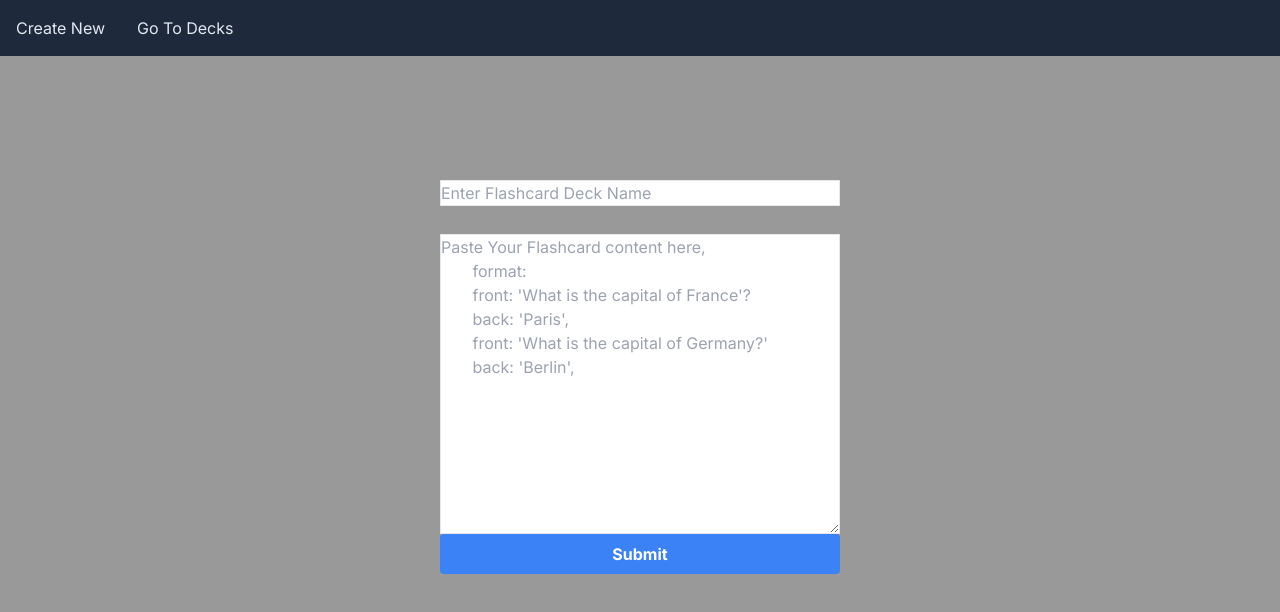
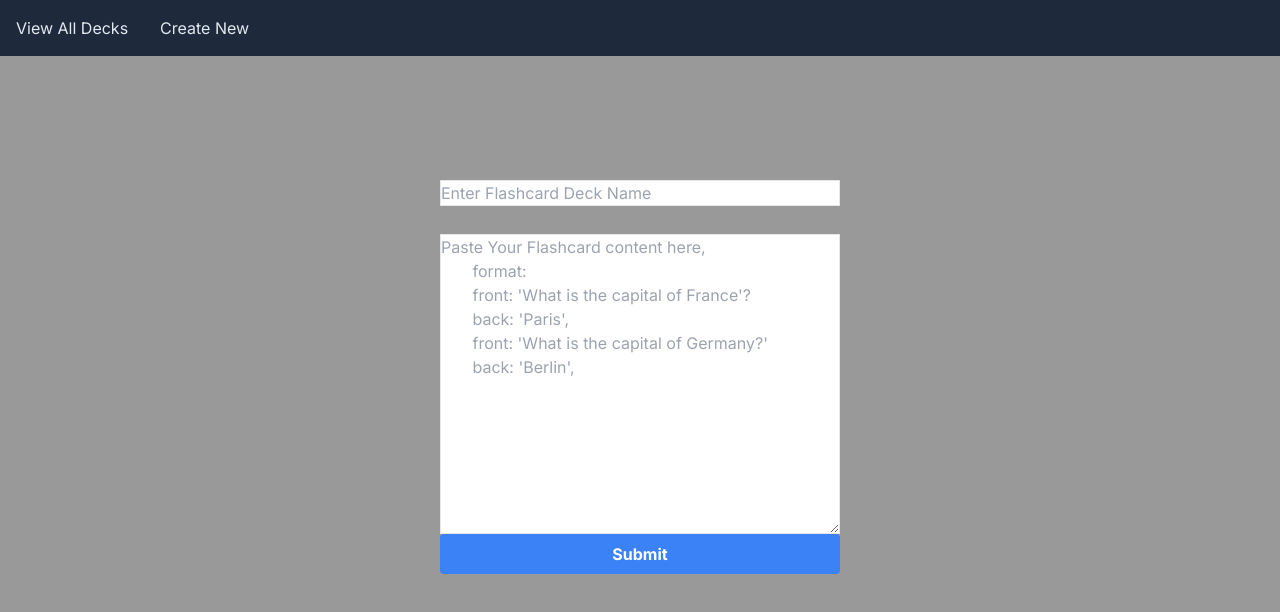
Before and after one commit to duris/flashcard-app, a Next.js app: page / in a window 1280 px wide. Shown: the top 612 px of the page. Built offline with nearby package versions, Linux system fonts and the light colour scheme; no server answers.

Commit message:
update ui

```diff
--- a/src/app/decks/page.tsx
+++ b/src/app/decks/page.tsx
@@ -5,7 +5,7 @@ import Link from "next/link";
 const Decks = async () => {
   const decks = await getAllDecks();
   return (
-    <div className="flex text-black gap-2">
+    <div className="flex text-black gap-2 flex-wrap">
       {decks
         ? decks.map((deck) => (
             <Link
--- a/src/app/layout.tsx
+++ b/src/app/layout.tsx
@@ -19,8 +19,9 @@ export default function RootLayout({
     <html lang="en">
       <body className={inter.className}>
         <nav className=" flex w-full gap-8 bg-slate-800 p-4 text-white hover:text-slate-200">
+          <Link href="/decks">View All Decks</Link>
+
           <Link href="/">Create New</Link>
-          <Link href="/decks">Go To Decks</Link>
         </nav>
         {children}
       </body>
```
